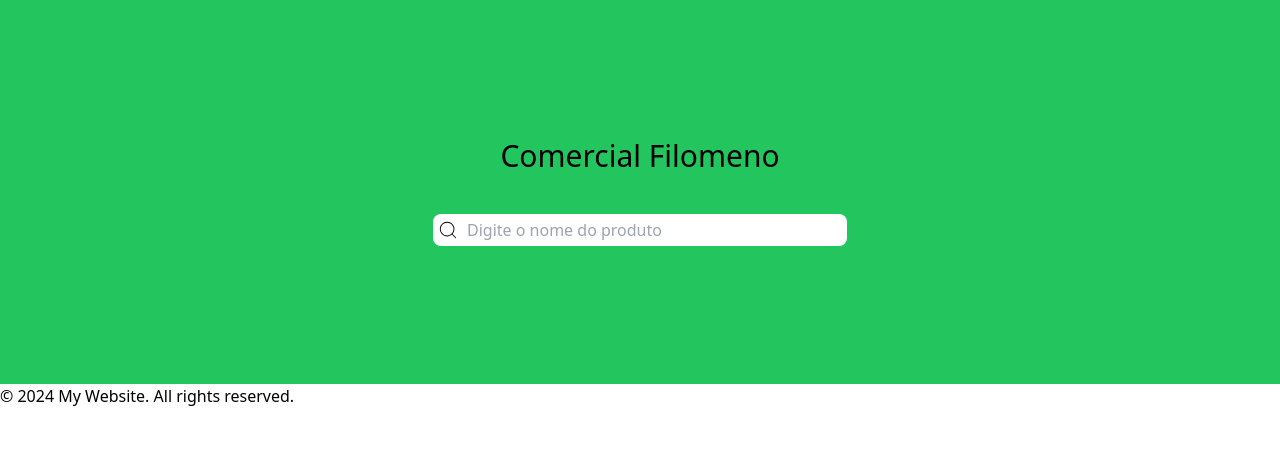
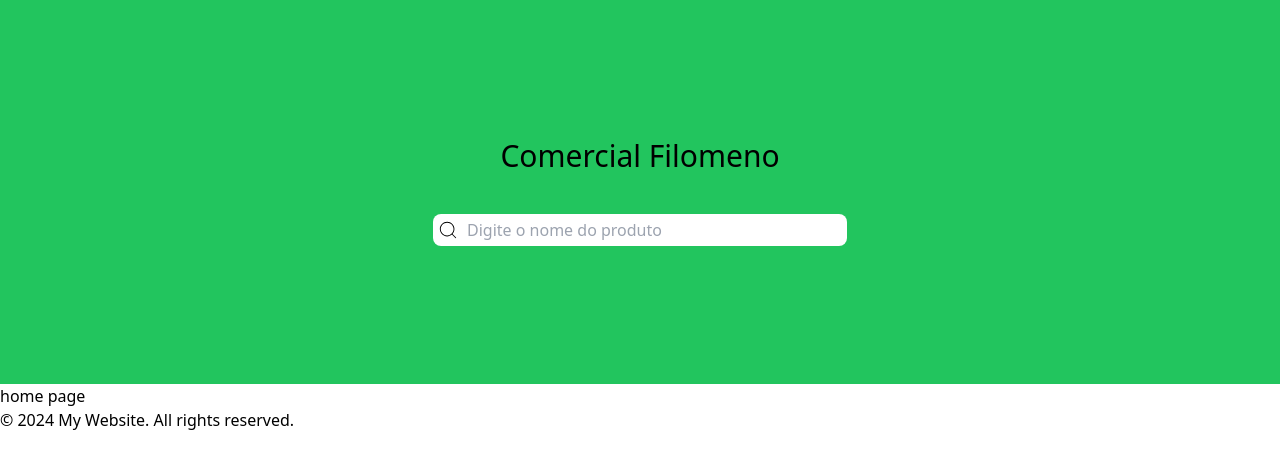
Before and after one commit to EmersonSousa15/CONTROLE-DE-PRODUTOS, a React (Vite) app: page / in a window 1280 px wide. Shown: the top 468 px of the page. Built offline with nearby package versions, Linux system fonts and the light colour scheme.

Commit message:
feat: added router login and created tamplate for homepage

```diff
--- a/src/App.tsx
+++ b/src/App.tsx
@@ -6,11 +6,7 @@ function App() {
 
   return (
     <>
-      <Hero />
       <Outlet />
-      <footer>
-        <p>&copy; 2024 My Website. All rights reserved.</p>
-      </footer>
     </>
   )
 }
--- /dev/null
+++ b/src/pages/Home/Home.tsx
@@ -0,0 +1,8 @@
+export const Home = () => {
+    return (
+        <>
+            <h1>home page</h1>
+
+        </>
+    )
+}
--- a/src/router/router.tsx
+++ b/src/router/router.tsx
@@ -1,5 +1,8 @@
-import { createBrowserRouter } from "react-router-dom";
+import { Outlet, createBrowserRouter } from "react-router-dom";
+import { Login } from "../pages/Login/Login"
 import App from "../App";
+import { Hero } from "../components/Hero/Hero";
+import { Home } from "../pages/Home/Home";
 
 
 export const router = createBrowserRouter([
@@ -8,7 +11,23 @@ export const router = createBrowserRouter([
         children: [
             {
                 path: "/",
-                element: <></>
+                element: <>
+                    <Hero />
+                    <Outlet />
+                    <footer>
+                        <p>&copy; 2024 My Website. All rights reserved.</p>
+                    </footer>
+                </>,
+                children: [
+                    {
+                        path: "/",
+                        element: <Home/>
+                    }
+                ]
+            },
+            {
+                path: "/login",
+                element: <Login />
             }
         ]
     }
```
